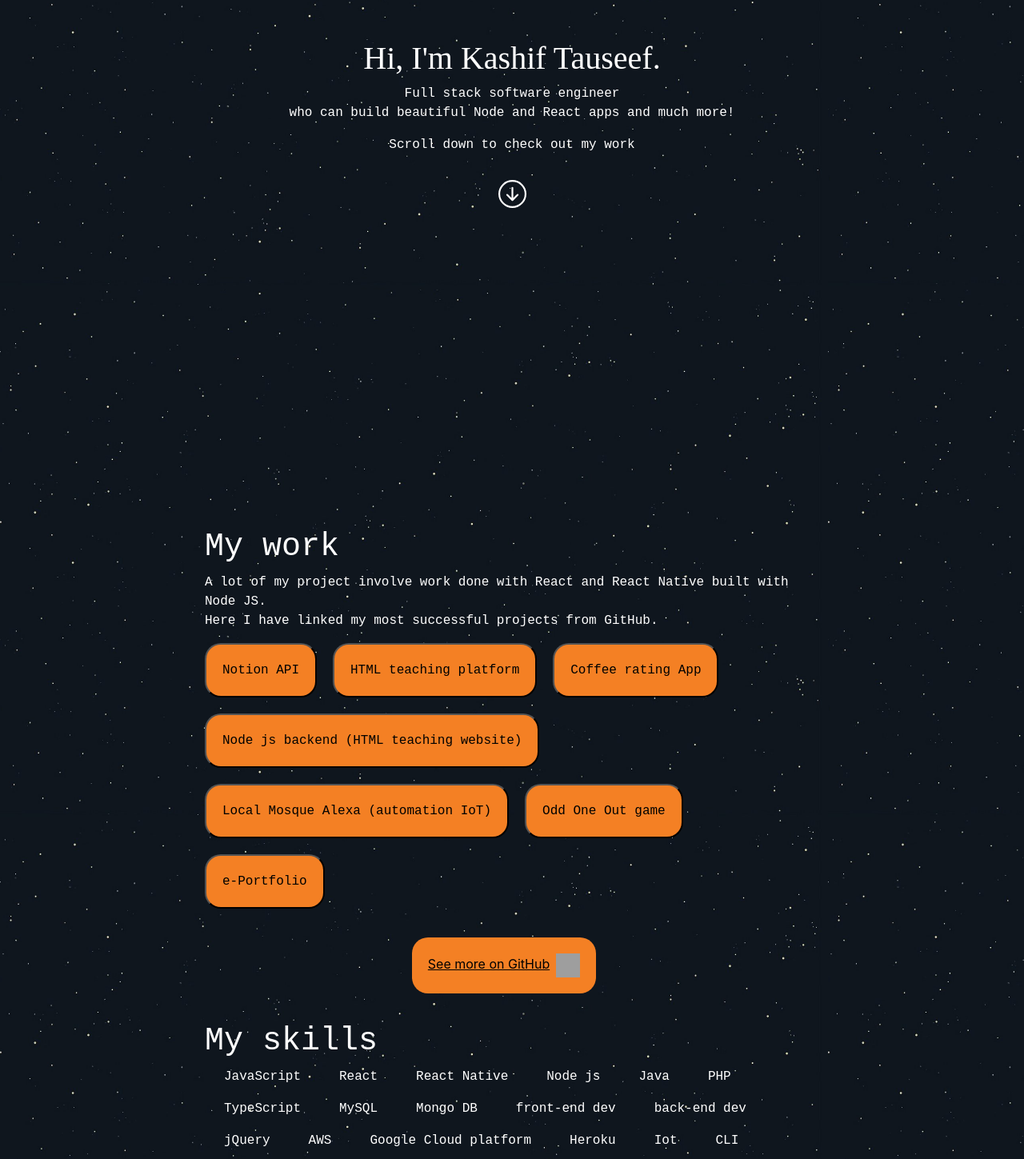
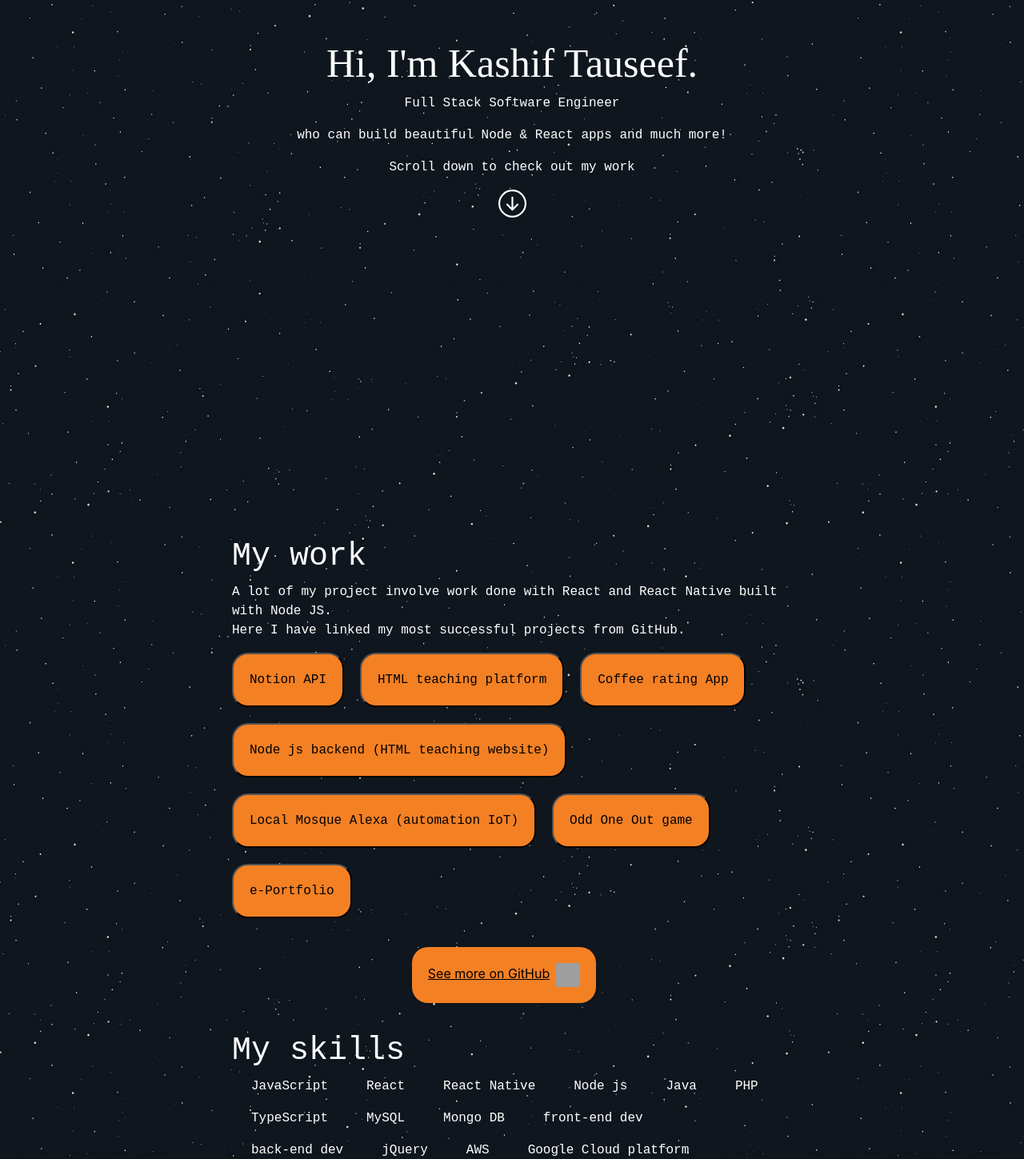
Before and after one commit to shirazino/e-portfolio, a React (Create React App) app: page / in a window 1280 px wide. Shown: the part 301-1750 px from the top of the page at 80% size. Built offline with nearby package versions, Linux system fonts and the light colour scheme; grey boxes are pictures that could not be loaded; a web font is replaced by a local one.

Commit message:
state and effect control mobile/desktop layouts

```diff
--- a/src/App.css
+++ b/src/App.css
@@ -7,7 +7,6 @@
 
 body {
   background-color: var(--background);
-
   background-image: url("/src/media/stars.png");
 }
 h1,
@@ -20,11 +19,16 @@ p,
 ul {
   color: var(--font);
   font-family: "JetBrains Mono", monospace;
-  /* font-family: "Roboto", sans-serif; */
 }
 
 .name {
   font-family: "Cedarville Cursive", cursive;
+  font-size: 30px;
+}
+
+.workTitle {
+  text-align: center;
+  margin-top: 20px;
 }
 
 .arrow {
@@ -33,6 +37,8 @@ ul {
 
 #sectionL {
   width: 60%;
+  margin-left: 20px;
+  margin-right: 20px;
 }
 
 /* #sectionR {
--- a/src/App.tsx
+++ b/src/App.tsx
@@ -13,12 +13,16 @@ function App() {
       {/* <Navbar /> */}
       <Switch>
         <Route exact path={process.env.PUBLIC_URL} component={Homepage}></Route>
-        <Route path="e-portfolio/work/:name" component={Work}></Route>
+        <Route
+          exact
+          path={`${process.env.PUBLIC_URL}/work/:name`}
+          component={Work}
+        ></Route>
         <Route
           path="/"
           render={() => (
             <h1 className="d-flex justify-content-center err404">
-              404 Not Found!
+              404 Not Found ⛔
             </h1>
           )}
         ></Route>
--- a/src/components/home.tsx
+++ b/src/components/home.tsx
@@ -1,35 +1,45 @@
+import { useState, useEffect } from "react";
 import { Mywork, ListProjects, Skills } from "./functions";
 
 export function Homepage(): any {
-  var w = window.innerWidth;
-  var h = window.innerHeight;
-  var style;
-  if (h < 820 && w < 420) {
-    var width = { width: 320 };
-    style = {
-      marginTop: h / 2 - 50,
-      marginBottom: h / 2,
-      // width: 320,
-    };
-  } else {
-    style = {
-      marginTop: h / 2 - 50,
-      marginBottom: h / 2,
-    };
-  }
+  const [fontSize, setFontSize] = useState({});
+  const [windowSize, setWindowSize] = useState({});
+  var style = {
+    marginTop: window.innerHeight / 2 - 50,
+    marginBottom: window.innerHeight / 2,
+  };
+
+  useEffect(() => {
+    function handleResize() {
+      if (window.innerHeight < 820 && window.innerWidth < 420) {
+        setWindowSize({ width: 320 });
+        setFontSize({ fontSize: 30 });
+      } else {
+        setWindowSize({ width: 700 });
+        setFontSize({ fontSize: 50 });
+      }
+    }
+    // Add event listener
+    window.addEventListener("resize", handleResize);
+    // Call handler right away so state gets updated with initial window size
+    handleResize();
+    // Remove event listener on cleanup
+    // return () => window.removeEventListener("resize", handleResize);
+  }, [window.innerHeight, window.innerWidth]);
+
   return (
     <div>
       <div
         style={style}
         className="d-flex flex-column align-items-center intro"
       >
-        <h1 className="name">Hi, I'm Kashif Tauseef.</h1>
-        <p>
-          Full stack software engineer{" "}
-          <p>who can build beautiful Node and React apps and much more!</p>
-          <p>Scroll down to check out my work</p>
-        </p>
-
+        {/* style={adjustName} */}
+        <h1 className="name" style={fontSize}>
+          Hi, I'm Kashif Tauseef.
+        </h1>
+        <p>Full Stack Software Engineer </p>
+        <p>who can build beautiful Node & React apps and much more!</p>
+        <p>Scroll down to check out my work</p>
         <svg
           xmlns="http://www.w3.org/2000/svg"
           width="35"
@@ -45,7 +55,7 @@ export function Homepage(): any {
         </svg>
       </div>
       <div className="d-flex flex-row justify-content-around">
-        <section id="sectionL" style={width}>
+        <section id="sectionL" style={windowSize}>
           <h1 className="">My work</h1>
           <p id="work">
             A lot of my project involve work done with React and React Native
--- a/src/components/work.tsx
+++ b/src/components/work.tsx
@@ -8,7 +8,7 @@ export const Work: React.FC<Props> = ({ match }) => {
 
   return (
     <div id="main">
-      <h1 id="workTitle">{match.params.name}</h1>
+      <h1 className="workTitle">{match.params.name}</h1>
       {CheckParams(match.params.name)}
     </div>
   );
```
